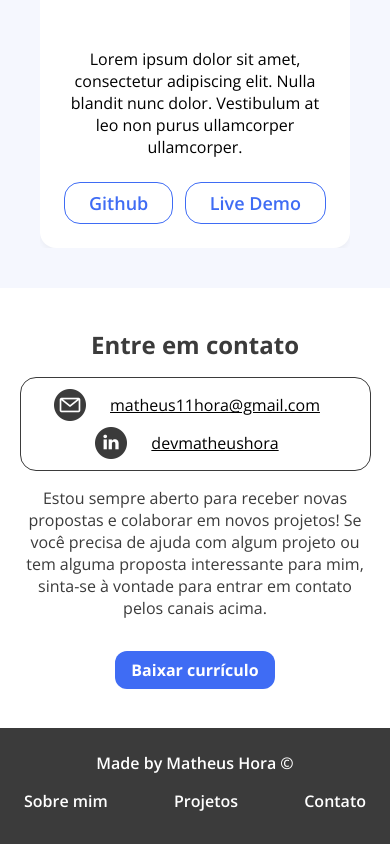
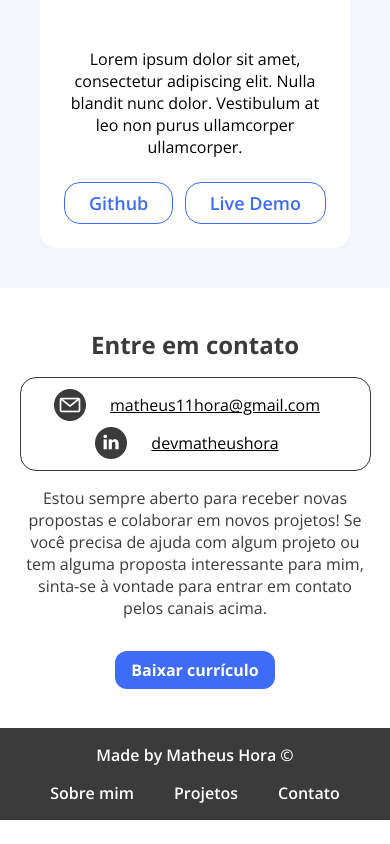
Before and after one commit to Matheus-hora48/portifolio-matheus-hora, a Next.js app: page / in a window 390 px wide. Shown: the part 3949-4793 px from the top of the page. After the commit the page ends 4769 px from the top, so only its background shows below. Built offline with nearby package versions, Linux system fonts and the light colour scheme.

Commit message:
Arrumando o footer

```diff
--- a/src/components/footer/footer.module.css
+++ b/src/components/footer/footer.module.css
@@ -2,52 +2,31 @@
     background-color: var(--black-color);
     width: 100%;
     display: flex;
-    min-height: 80px; /* Usei 'min-height' para garantir que o conteúdo seja visível em telas pequenas */
+    min-height: 80px;
     justify-content: center;
     align-items: center;
-    text-align: center;
     color: white;
-    font-size: 1em; /* Usei 'em' para o tamanho da fonte */
+    font-size: 1em;
     font-weight: 600;
+    flex-direction: column;
   }
 
   .title {
-    margin-right: 2em; /* Usei 'em' para o espaçamento à direita */
+    margin: 16px 0;
   }
 
   .navigation {
     display: flex;
-    justify-content: space-between;
-    width: 50%; /* Usei porcentagem para tornar o layout mais responsivo */
+    margin-bottom: 16px;
+
   }
 
   .links {
     color: white;
     text-decoration: none;
+    margin: 0 20px;
   }
 
   .links:hover {
     color: var(--secundary-color);
   }
-
-  @media (max-width: 768px) {
-    .footer {
-      flex-direction: column;
-      text-align: center;
-      padding: 24px;
-    }
-
-    .title {
-      margin-bottom: 1em;
-      margin-right: 0;
-      margin-bottom: 16px;
-    }
-
-    .navigation {
-      width: 100%; /* Utilizei 100% da largura para ocupar toda a largura do footer */
-    }
-
-    .links {
-      margin-bottom: 0.5em; /* Adicionei um pequeno espaçamento entre os links */
-    }
-  }
```
